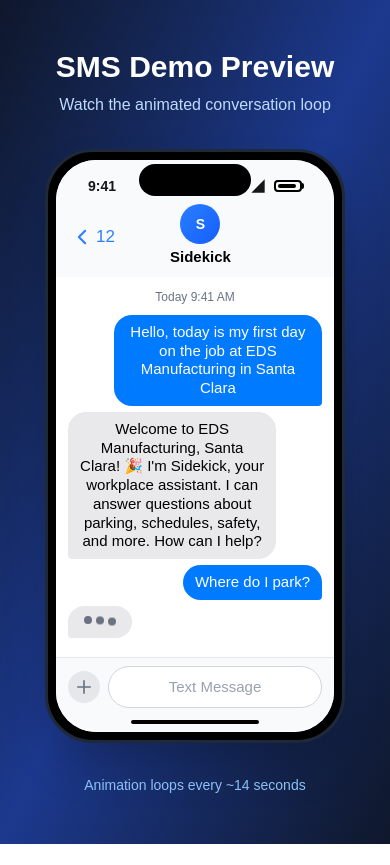
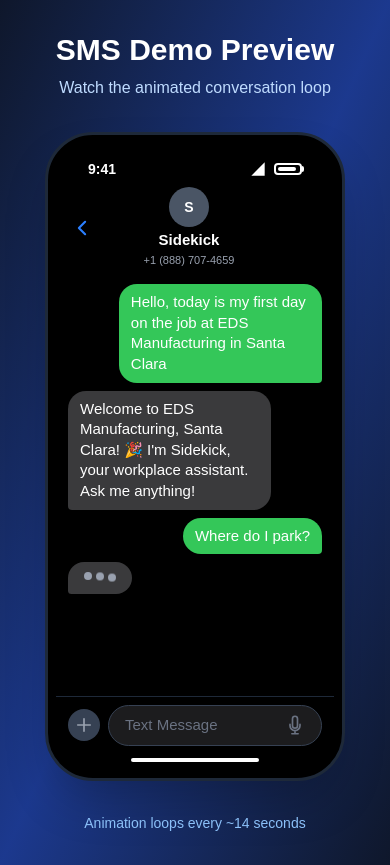
Before and after one commit to textsidekick/sidekick, a Next.js app: page /sms-preview in a window 390 px wide. Before the commit the page ends 844 px from the top, so only its background shows below. Built offline with nearby package versions, Linux system fonts and the light colour scheme.

Commit message:
feat: dark mode iPhone SMS with left-aligned text

```diff
--- a/src/app/components/SMSDemo.tsx
+++ b/src/app/components/SMSDemo.tsx
@@ -12,11 +12,11 @@ interface Message {
 const conversations: Message[][] = [
   [
     { id: 1, text: "Hello, today is my first day on the job at EDS Manufacturing in Santa Clara", sender: "worker", delay: 0 },
-    { id: 2, text: "Welcome to EDS Manufacturing, Santa Clara! 🎉 I'm Sidekick, your workplace assistant. I can answer questions about parking, schedules, safety, and more. How can I help?", sender: "sidekick", delay: 2000 },
+    { id: 2, text: "Welcome to EDS Manufacturing, Santa Clara! 🎉 I'm Sidekick, your workplace assistant. Ask me anything!", sender: "sidekick", delay: 2000 },
     { id: 3, text: "Where do I park?", sender: "worker", delay: 4500 },
-    { id: 4, text: "Employee parking is in Lot B behind the main building. Visitor parking is in front. 🚗", sender: "sidekick", delay: 6000 },
+    { id: 4, text: "Employee parking is in Lot B behind the main building. Visitor parking is in front. 🅿️", sender: "sidekick", delay: 6000 },
     { id: 5, text: "¿A qué hora es el almuerzo?", sender: "worker", delay: 8500 },
-    { id: 6, text: "El almuerzo es a las 11:30 AM para el primer turno y a las 7:30 PM para el segundo turno. Es un descanso de 30 minutos. 🍽️", sender: "sidekick", delay: 10000 },
+    { id: 6, text: "El almuerzo es a las 11:30 AM para el primer turno. Es un descanso de 30 minutos. 🍽️", sender: "sidekick", delay: 10000 },
   ],
 ];
 
@@ -50,7 +50,7 @@ export default function SMSDemo() {
 
       const restartTimeout = setTimeout(() => {
         runAnimation();
-      }, 16000);
+      }, 15000);
       timeouts.push(restartTimeout);
     };
 
@@ -67,9 +67,9 @@ export default function SMSDemo() {
         <div className="absolute top-3 left-1/2 -translate-x-1/2 w-28 h-8 bg-black rounded-full z-20" />
 
         {/* Screen */}
-        <div className="bg-white rounded-[2.5rem] overflow-hidden">
+        <div className="bg-black rounded-[2.5rem] overflow-hidden">
           {/* Status Bar */}
-          <div className="bg-gray-50 px-8 pt-4 pb-1 flex justify-between items-center text-sm font-semibold">
+          <div className="px-8 pt-4 pb-1 flex justify-between items-center text-sm font-semibold text-white">
             <span>9:41</span>
             <div className="flex items-center gap-1">
               <svg className="w-4 h-4" viewBox="0 0 24 24" fill="currentColor">
@@ -78,48 +78,45 @@ export default function SMSDemo() {
               <svg className="w-4 h-4" viewBox="0 0 24 24" fill="currentColor">
                 <path d="M2 22h20V2z"/>
               </svg>
-              <div className="w-7 h-3 border-2 border-black rounded-sm relative ml-1">
-                <div className="absolute top-0.5 left-0.5 bottom-0.5 bg-black rounded-sm" style={{width: "75%"}}/>
-                <div className="absolute -right-1 top-1/2 -translate-y-1/2 w-0.5 h-1.5 bg-black rounded-r"/>
+              <div className="w-7 h-3 border-2 border-white rounded-sm relative ml-1">
+                <div className="absolute top-0.5 left-0.5 bottom-0.5 bg-white rounded-sm" style={{width: "75%"}}/>
+                <div className="absolute -right-1 top-1/2 -translate-y-1/2 w-0.5 h-1.5 bg-white rounded-r"/>
               </div>
             </div>
           </div>
 
           {/* iMessage Header */}
-          <div className="bg-gray-50 px-4 pb-2 pt-1">
+          <div className="px-4 pb-2 pt-1">
             <div className="flex items-center justify-between">
               <div className="flex items-center gap-1 text-blue-500">
                 <svg className="w-5 h-5" fill="none" stroke="currentColor" strokeWidth={2.5} viewBox="0 0 24 24">
                   <path strokeLinecap="round" strokeLinejoin="round" d="M15.75 19.5L8.25 12l7.5-7.5" />
                 </svg>
-                <span className="text-[17px]">12</span>
               </div>
               <div className="text-center">
-                <div className="w-10 h-10 bg-gradient-to-br from-blue-500 to-blue-600 rounded-full flex items-center justify-center mx-auto mb-0.5">
+                <div className="w-10 h-10 bg-gray-600 rounded-full flex items-center justify-center mx-auto mb-0.5">
                   <span className="text-white font-semibold text-sm">S</span>
                 </div>
-                <p className="font-semibold text-black text-[15px]">Sidekick</p>
+                <p className="font-semibold text-white text-[15px]">Sidekick</p>
+                <p className="text-[11px] text-gray-400">+1 (888) 707-4659</p>
               </div>
               <div className="w-8" />
             </div>
           </div>
 
           {/* Messages Area */}
-          <div className="h-[380px] bg-white px-3 py-2 overflow-hidden flex flex-col gap-1.5">
-            {/* Date Header */}
-            <div className="text-center text-xs text-gray-500 py-1">Today 9:41 AM</div>
-
-            {visibleMessages.map((msg, idx) => (
+          <div className="h-[420px] px-3 py-2 overflow-hidden flex flex-col gap-2">
+            {visibleMessages.map((msg) => (
               <div
                 key={msg.id}
                 className={`flex ${msg.sender === "worker" ? "justify-end" : "justify-start"}`}
                 style={{animation: "slideIn 0.25s ease-out"}}
               >
                 <div
-                  className={`max-w-[82%] px-3 py-2 text-[15px] leading-tight ${
+                  className={`max-w-[80%] px-3 py-2 text-[15px] leading-snug text-left ${
                     msg.sender === "worker"
-                      ? "bg-[#007AFF] text-white rounded-[18px] rounded-br-[4px]"
-                      : "bg-[#E9E9EB] text-black rounded-[18px] rounded-bl-[4px]"
+                      ? "bg-[#34C759] text-white rounded-[18px] rounded-br-[4px]"
+                      : "bg-[#3A3A3C] text-white rounded-[18px] rounded-bl-[4px]"
                   }`}
                 >
                   {msg.text}
@@ -130,11 +127,11 @@ export default function SMSDemo() {
             {/* Typing Indicator */}
             {isTyping && (
               <div className="flex justify-start" style={{animation: "slideIn 0.25s ease-out"}}>
-                <div className="bg-[#E9E9EB] px-4 py-3 rounded-[18px] rounded-bl-[4px]">
+                <div className="bg-[#3A3A3C] px-4 py-3 rounded-[18px] rounded-bl-[4px]">
                   <div className="flex gap-1 items-center">
-                    <div className="w-2 h-2 bg-gray-500 rounded-full animate-bounce" style={{animationDelay: "0ms", animationDuration: "0.6s"}}/>
-                    <div className="w-2 h-2 bg-gray-500 rounded-full animate-bounce" style={{animationDelay: "150ms", animationDuration: "0.6s"}}/>
-                    <div className="w-2 h-2 bg-gray-500 rounded-full animate-bounce" style={{animationDelay: "300ms", animationDuration: "0.6s"}}/>
+                    <div className="w-2 h-2 bg-gray-400 rounded-full animate-bounce" style={{animationDelay: "0ms", animationDuration: "0.6s"}}/>
+                    <div className="w-2 h-2 bg-gray-400 rounded-full animate-bounce" style={{animationDelay: "150ms", animationDuration: "0.6s"}}/>
+                    <div className="w-2 h-2 bg-gray-400 rounded-full animate-bounce" style={{animationDelay: "300ms", animationDuration: "0.6s"}}/>
                   </div>
                 </div>
               </div>
@@ -142,28 +139,31 @@ export default function SMSDemo() {
           </div>
 
           {/* iMessage Input */}
-          <div className="bg-gray-50 px-3 py-2 border-t border-gray-200">
+          <div className="px-3 py-2 border-t border-gray-800">
             <div className="flex items-center gap-2">
-              <div className="w-8 h-8 rounded-full bg-gray-200 flex items-center justify-center">
-                <svg className="w-5 h-5 text-gray-500" fill="none" stroke="currentColor" strokeWidth={2} viewBox="0 0 24 24">
+              <div className="w-8 h-8 rounded-full bg-gray-700 flex items-center justify-center">
+                <svg className="w-5 h-5 text-gray-400" fill="none" stroke="currentColor" strokeWidth={2} viewBox="0 0 24 24">
                   <path strokeLinecap="round" strokeLinejoin="round" d="M12 4.5v15m7.5-7.5h-15" />
                 </svg>
               </div>
-              <div className="flex-1 bg-white rounded-full px-4 py-2 border border-gray-300">
-                <span className="text-gray-400 text-[15px]">Text Message</span>
+              <div className="flex-1 bg-[#1C1C1E] rounded-full px-4 py-2 border border-gray-700 flex items-center justify-between">
+                <span className="text-gray-500 text-[15px]">Text Message</span>
+                <svg className="w-5 h-5 text-gray-500" fill="none" stroke="currentColor" strokeWidth={2} viewBox="0 0 24 24">
+                  <path strokeLinecap="round" strokeLinejoin="round" d="M12 18.75a6 6 0 006-6v-1.5m-6 7.5a6 6 0 01-6-6v-1.5m6 7.5v3.75m-3.75 0h7.5M12 15.75a3 3 0 01-3-3V4.5a3 3 0 116 0v8.25a3 3 0 01-3 3z" />
+                </svg>
               </div>
             </div>
           </div>
 
           {/* Home Indicator */}
-          <div className="bg-gray-50 pb-2 pt-1 flex justify-center">
-            <div className="w-32 h-1 bg-black rounded-full" />
+          <div className="pb-2 pt-1 flex justify-center">
+            <div className="w-32 h-1 bg-white rounded-full" />
           </div>
         </div>
       </div>
 
       {/* Decorative glow */}
-      <div className="absolute -inset-8 bg-blue-500/20 rounded-[5rem] blur-3xl -z-10" />
+      <div className="absolute -inset-8 bg-green-500/10 rounded-[5rem] blur-3xl -z-10" />
 
       <style jsx global>{`
         @keyframes slideIn {
```
